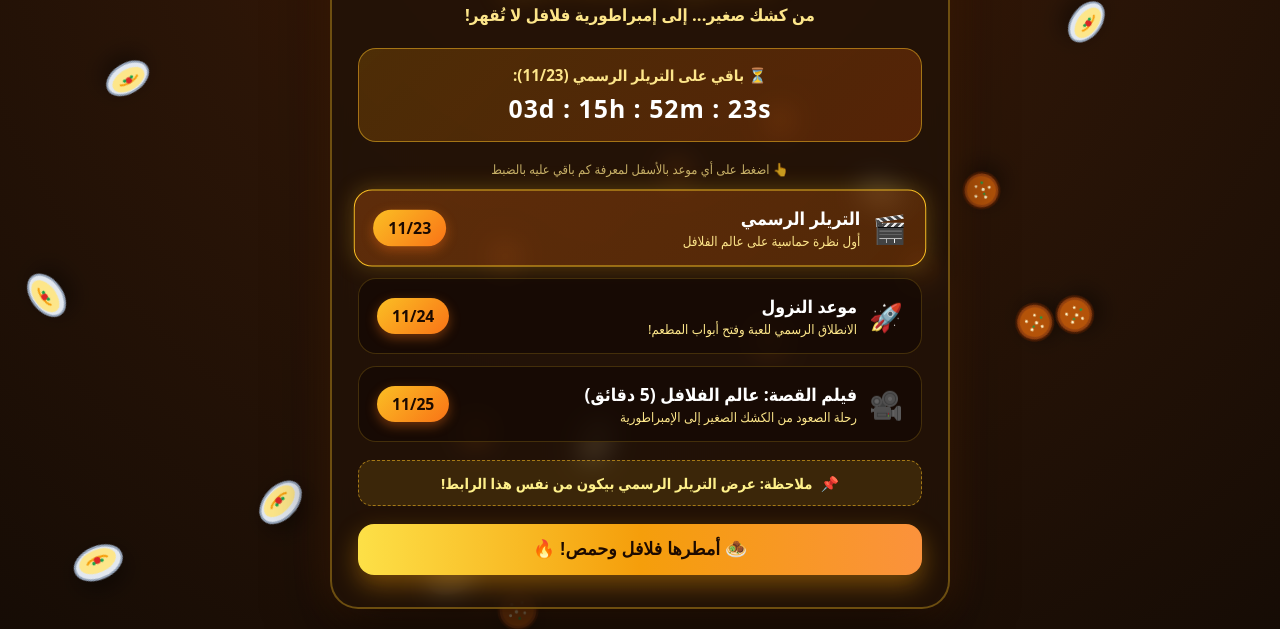
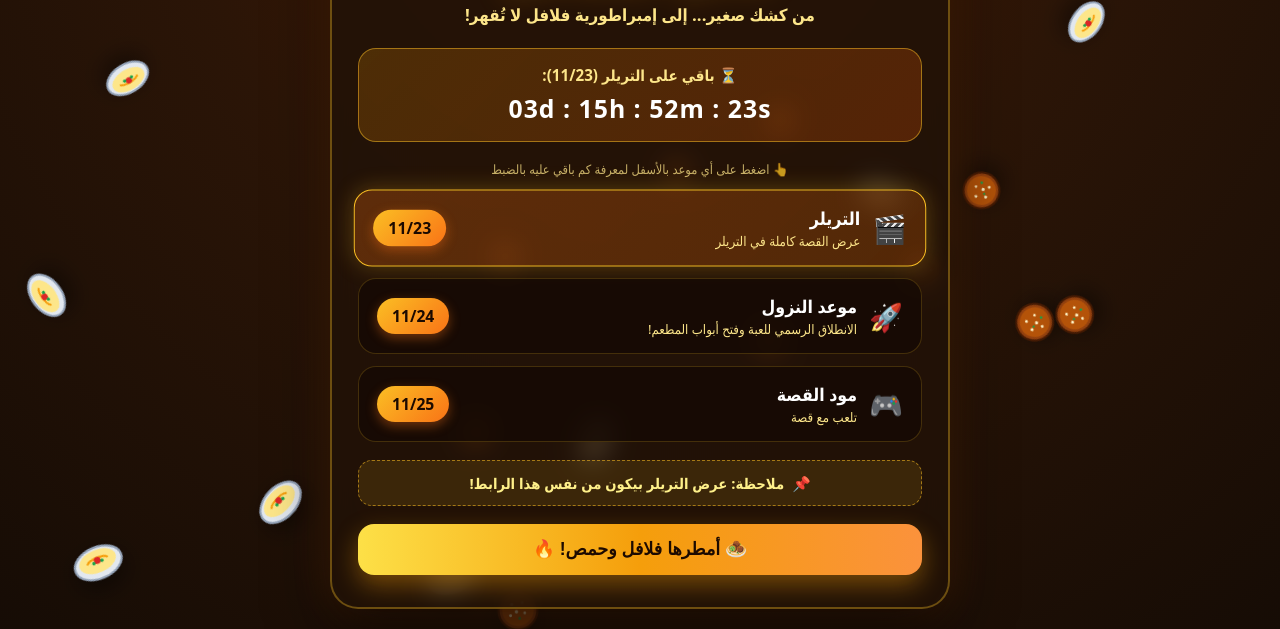
Before and after one commit to ASF-Studio/falafel-world, a plain HTML site: page index.html in a window 1280 px wide. Shown: the part 171-800 px from the top of the page. Drawn offline with Linux system fonts and the light colour scheme.

Commit message:
Update index.html

```diff
--- a/index.html
+++ b/index.html
@@ -3,7 +3,7 @@
 <head>
   <meta charset="UTF-8" />
   <meta name="viewport" content="width=device-width, initial-scale=1.0" />
-  <title>عالم الفلافل | العدّ التنازلي للانطلاق</title>
+  <title>عالم الفلافل</title>
   <style>
     :root {
       --bg-1: #160c05;
@@ -278,7 +278,7 @@
     <p class="game-tagline">من كشك صغير... إلى إمبراطورية فلافل لا تُقهر!</p>
 
     <div class="countdown-banner" id="countdown-banner">
-      <div class="countdown-label" id="next-event-label">⏳ باقي على التريلر الرسمي (11/23):</div>
+      <div class="countdown-label" id="next-event-label">⏳ باقي على التريلر (11/23):</div>
       <div class="countdown-timer" id="countdown">--d : --h : --m : --s</div>
     </div>
 
@@ -289,8 +289,8 @@
         <div class="event-info">
           <span class="event-icon">🎬</span>
           <div>
-            <div class="event-title">التريلر الرسمي</div>
-            <div class="event-desc">أول نظرة حماسية على عالم الفلافل</div>
+            <div class="event-title">التريلر</div>
+            <div class="event-desc">عرض القصة كاملة في التريلر</div>
           </div>
         </div>
         <span class="event-date">11/23</span>
@@ -309,10 +309,10 @@
 
       <div class="event-card" data-index="2" role="button" tabindex="0">
         <div class="event-info">
-          <span class="event-icon">🎥</span>
+          <span class="event-icon">🎮</span>
           <div>
-            <div class="event-title">فيلم القصة: عالم الفلافل (5 دقائق)</div>
-            <div class="event-desc">رحلة الصعود من الكشك الصغير إلى الإمبراطورية</div>
+            <div class="event-title">مود القصة</div>
+            <div class="event-desc">تلعب مع قصة</div>
           </div>
         </div>
         <span class="event-date">11/25</span>
@@ -321,7 +321,7 @@
 
     <div class="trailer-note">
       <span>📌</span>
-      <span>ملاحظة: عرض التريلر الرسمي بيكون من نفس هذا الرابط!</span>
+      <span>ملاحظة: عرض التريلر بيكون من نفس هذا الرابط!</span>
     </div>
 
     <button class="hype-btn" id="hypeBtn">🧆 أمطرها فلافل وحمص! 🔥</button>
@@ -386,11 +386,10 @@
       }
     });
 
-    // بيانات المواعيد في العد التنازلي
     const events = [
-      { name: "التريلر الرسمي (11/23)", date: new Date(2026, 10, 23, 0, 0, 0) },
+      { name: "التريلر (11/23)", date: new Date(2026, 10, 23, 0, 0, 0) },
       { name: "موعد النزول (11/24)", date: new Date(2026, 10, 24, 0, 0, 0) },
-      { name: "فيلم القصة: عالم الفلافل (11/25)", date: new Date(2026, 10, 25, 0, 0, 0) }
+      { name: "مود القصة (11/25)", date: new Date(2026, 10, 25, 0, 0, 0) }
     ];
 
     let selectedIndex = 0;
```
